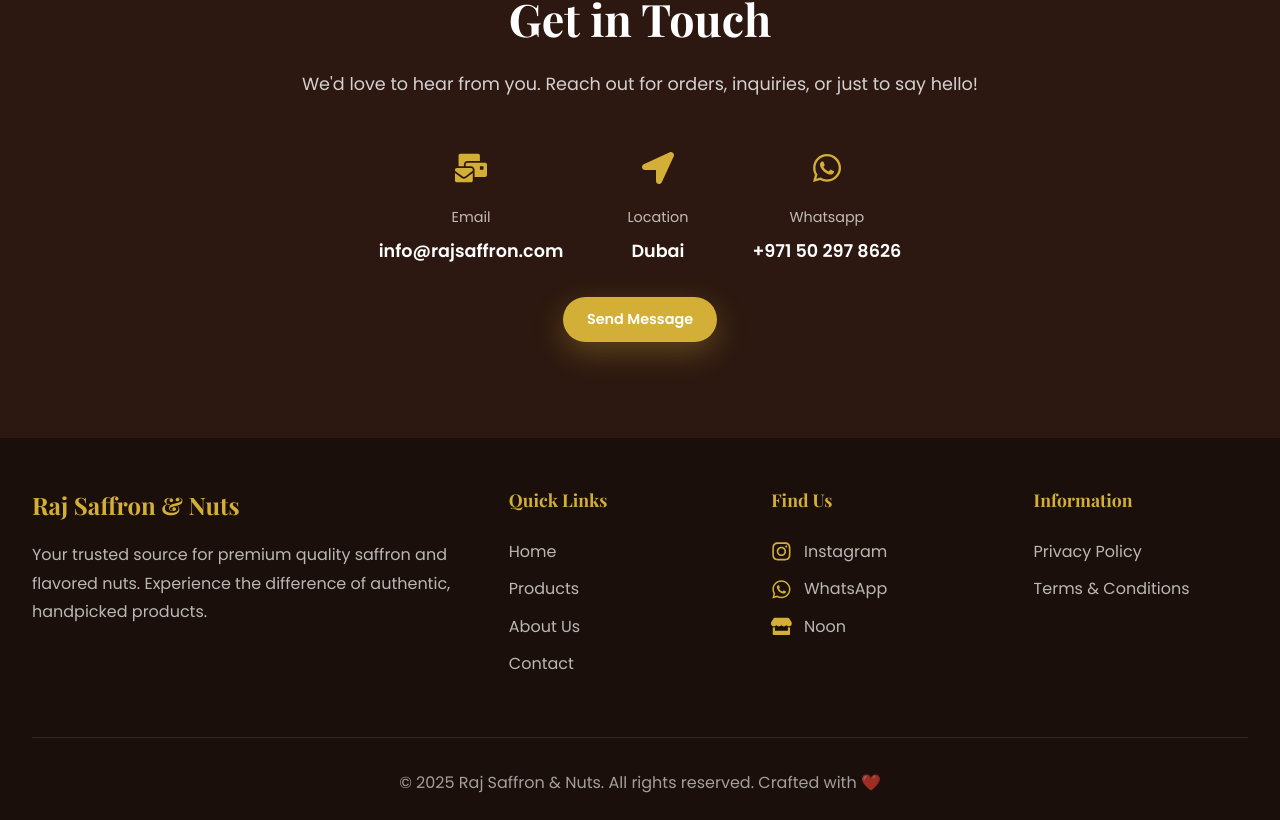
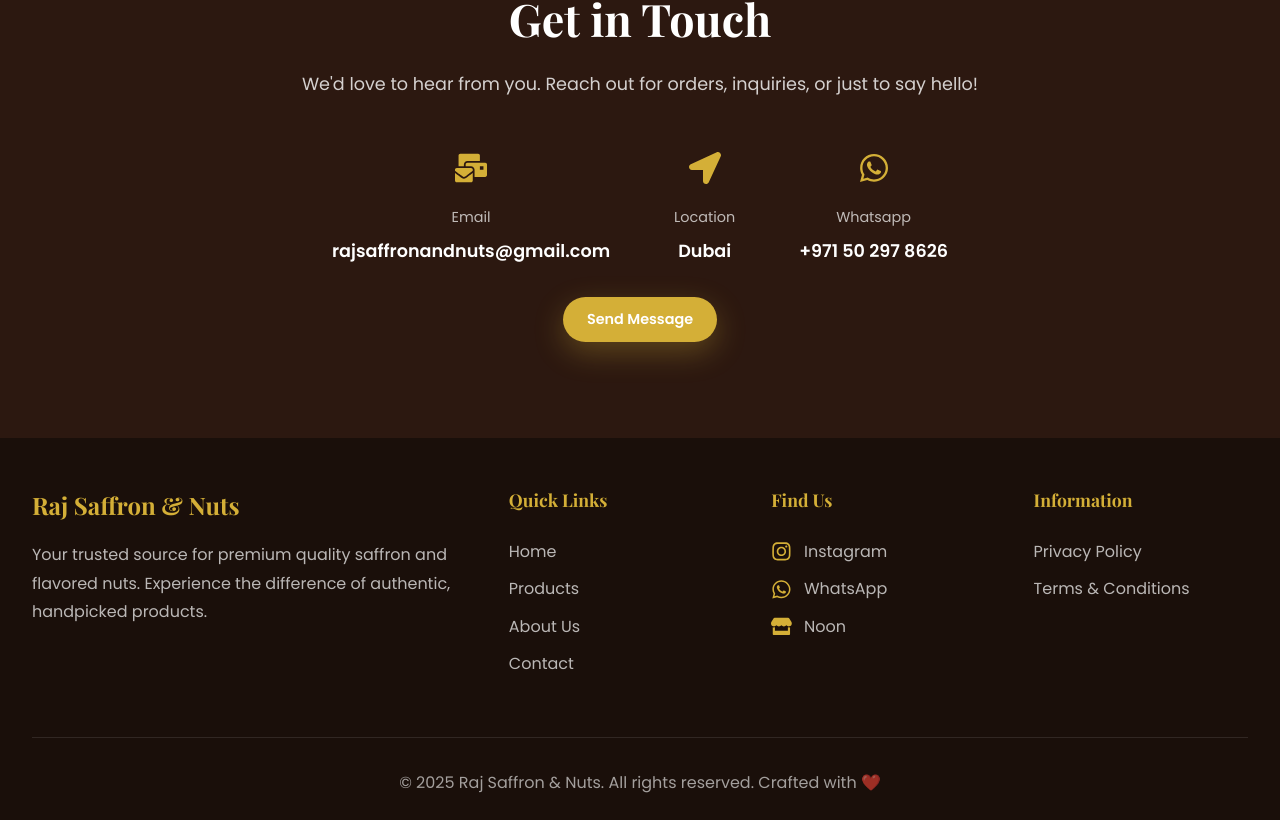
Before and after one commit to burhan-pithawala/raj-saffron-and-nuts-brand, a React (Vite) app: page / in a window 1280 px wide. Shown: the part 4653-5473 px from the top of the page. Built offline with nearby package versions, Linux system fonts and the light colour scheme.

Commit message:
email + other cosmatic changes

```diff
--- a/src/components/Contact.jsx
+++ b/src/components/Contact.jsx
@@ -11,7 +11,7 @@ const Contact = () => {
                     <div className="contact-item">
                         <div className="contact-icon"><FaMailBulk/></div>
                         <div className="contact-label">Email</div>
-                        <div className="contact-value">info@rajsaffron.com</div>
+                        <div className="contact-value">rajsaffronandnuts@gmail.com</div>
                     </div>
 
                     <div className="contact-item">
--- a/vite.config.js
+++ b/vite.config.js
@@ -4,5 +4,5 @@ import react from '@vitejs/plugin-react'
 // https://vitejs.dev/config/
 export default defineConfig({
   plugins: [react()],
-  base: '/raj-saffron-and-nuts-brand',
+  base: '/raj-saffron-and-nuts-brand/',
 })
```
